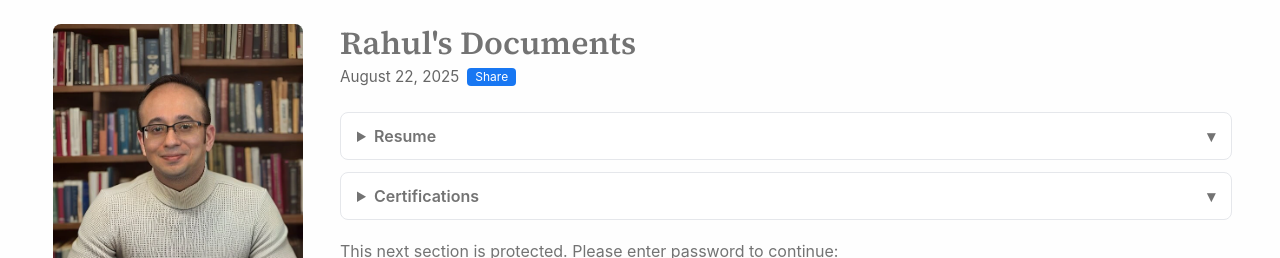
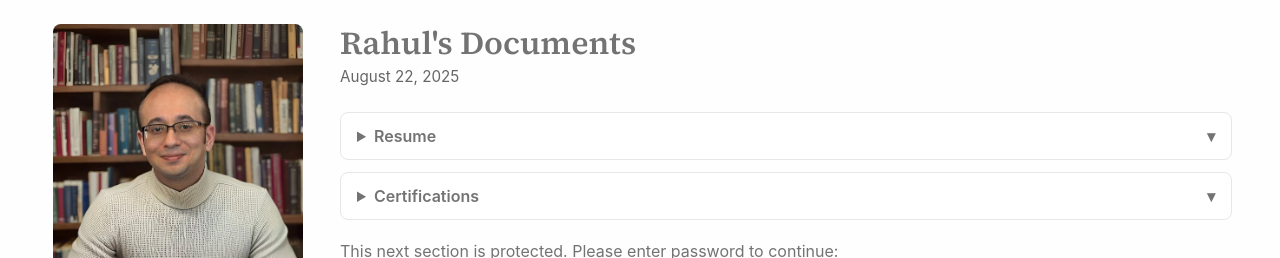
Before and after one commit to RahulBhattacharya1/RahulBhattacharya1.github.io, a Jekyll site: the page built from _posts/2025-08-22-bio.md, in a window 1280 px wide. Shown: the top 258 px of the page. Built offline with Jekyll 4.4.1, drawn with Linux system fonts in a browser that asks for light colours.

Commit message:
Update default.html

```diff
--- a/_layouts/default.html
+++ b/_layouts/default.html
@@ -118,7 +118,9 @@
             <h1 class="post-title">{{ page.title }}</h1>
             <p class="post-meta">
               <span class="post-date">{{ page.date | date: "%B %d, %Y" }}</span>
-              <a id="share-btn" class="btn btn--share" href="#" aria-label="Share this post">Share</a>
+              {% if page.share != false %}
+                <a id="share-btn" class="btn btn--share" href="#" aria-label="Share this post">Share</a>
+              {% endif %}
             </p>
           </header>
 
```
